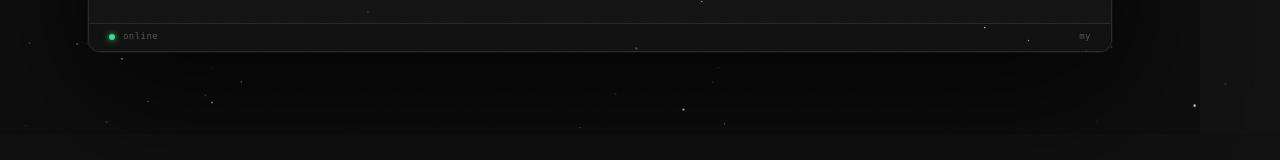
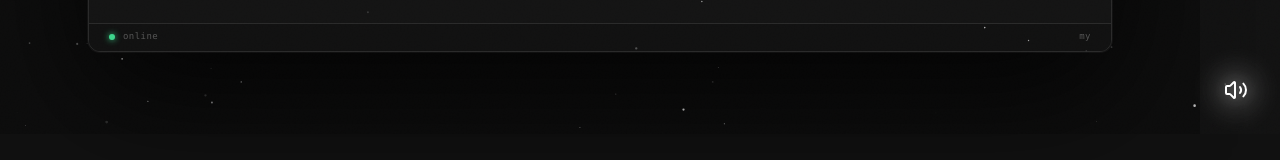
Before and after one commit to pangtengg/Portfolio, a React (Vite) app: page / in a window 1280 px wide. Shown: the part 666-826 px from the top of the page. Built offline with nearby package versions, Linux system fonts and the light colour scheme.

Commit message:
add audio

```diff
--- a/src/app/App.tsx
+++ b/src/app/App.tsx
@@ -1,6 +1,12 @@
 import { RouterProvider } from 'react-router';
 import { router } from './routes';
+import AudioPlayer from './components/AudioPlayer';
 
 export default function App() {
-  return <RouterProvider router={router} />;
+  return (
+    <>
+      <AudioPlayer />
+      <RouterProvider router={router} />
+    </>
+  );
 }
--- /dev/null
+++ b/src/app/components/AudioPlayer.tsx
@@ -0,0 +1,93 @@
+import { useState, useEffect, useRef } from 'react';
+import { motion, AnimatePresence } from 'motion/react';
+import { Volume2, VolumeX } from 'lucide-react';
+
+export default function AudioPlayer() {
+  const [isPlaying, setIsPlaying] = useState(true);
+  const [isMuted, setIsMuted] = useState(false);
+  const audioRef = useRef<HTMLAudioElement | null>(null);
+
+  useEffect(() => {
+    // Initialize audio
+    audioRef.current = new Audio('/keshi - forever.mp3');
+    audioRef.current.loop = true;
+
+    // Auto-play on load
+    audioRef.current.play().catch(err => console.log('Auto-play failed:', err));
+
+    return () => {
+      if (audioRef.current) {
+        audioRef.current.pause();
+        audioRef.current = null;
+      }
+    };
+  }, []);
+
+  const togglePlay = () => {
+    if (!audioRef.current) return;
+
+    if (isPlaying) {
+      audioRef.current.pause();
+    } else {
+      audioRef.current.play().catch(err => console.log('Audio playback failed:', err));
+    }
+    setIsPlaying(!isPlaying);
+  };
+
+  const toggleMute = () => {
+    if (!audioRef.current) return;
+
+    audioRef.current.muted = !isMuted;
+    setIsMuted(!isMuted);
+  };
+
+  return (
+    <>
+      {/* Audio element */}
+      <audio ref={audioRef} loop />
+
+      {/* Floating volume button */}
+      <div className="fixed bottom-6 right-6 z-50">
+        <AnimatePresence>
+          {isPlaying && (
+            <motion.div
+              initial={{ opacity: 0, scale: 0.8 }}
+              animate={{ opacity: 1, scale: 1 }}
+              exit={{ opacity: 0, scale: 0.8 }}
+              className="relative group"
+            >
+              {/* Hover label */}
+              <div className="absolute right-full top-1/2 -translate-y-1/2 mr-3 px-3 py-1.5 bg-white/10 backdrop-blur-md border border-white/20 rounded-md opacity-0 group-hover:opacity-100 transition-opacity duration-300 pointer-events-none whitespace-nowrap">
+                <p className="font-mono text-xs text-white/90">forever by keshi</p>
+              </div>
+
+              {/* Volume button */}
+              <motion.button
+                whileHover={{ scale: 1.1 }}
+                onClick={toggleMute}
+                className={`relative w-10 h-10 flex items-center justify-center transition-all duration-300 ${
+                  isMuted
+                    ? 'text-white/30'
+                    : 'text-white'
+                }`}
+                style={{
+                  filter: isMuted ? 'none' : 'drop-shadow(0 0 8px rgba(255, 255, 255, 0.5))',
+                }}
+              >
+                {/* Glowing effect when playing */}
+                {!isMuted && (
+                  <div className="absolute inset-0 rounded-full bg-white/20 blur-lg animate-pulse" />
+                )}
+
+                {/* Icon */}
+                <span className="relative z-10">
+                  {isMuted ? <VolumeX size={24} /> : <Volume2 size={24} />}
+                </span>
+              </motion.button>
+            </motion.div>
+          )}
+        </AnimatePresence>
+      </div>
+    </>
+  );
+}
```
Also changed, not shown: 1 other file (tests, documents, lock files or other folders).
